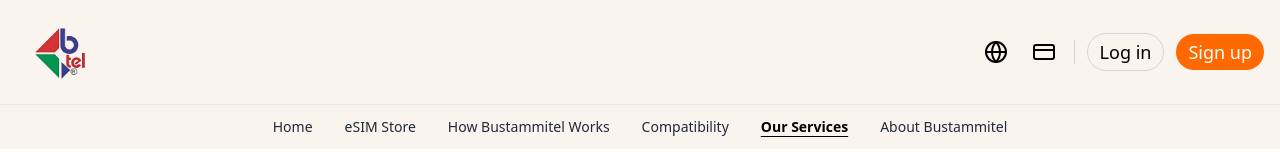
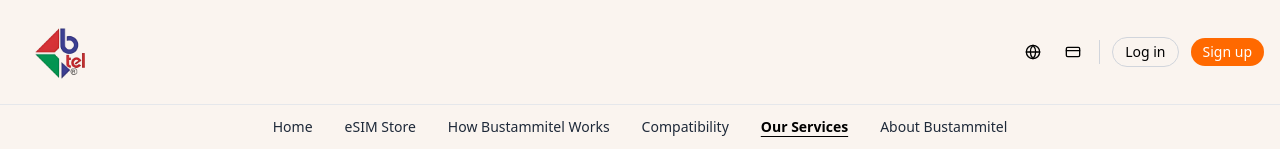
Before and after one commit to Fawn111/bustammitel_admin, a React (Vite) app: page /services in a window 1280 px wide. Shown: the top 160 px of the page. Built offline with nearby package versions, Linux system fonts and the light colour scheme; no server answers.

Commit message:
Added Funcanality 3

```diff
--- a/src/components/Navbar/Navbar.jsx
+++ b/src/components/Navbar/Navbar.jsx
@@ -40,31 +40,31 @@ export default function Navbar() {
         {/* Right side */}
         <div className="flex items-center space-x-3">
           <button className="p-1.5 hover:bg-gray-200 rounded-full">
-            <Globe className="h-6 w-6 text-black" />
+            <Globe className="h-4 w-4 text-black" />
           </button>
 
           <button className="p-1.5 hover:bg-gray-200 rounded-full">
-            <CreditCard className="h-6 w-6 text-black" />
+            <CreditCard className="h-4 w-4 text-black" />
           </button>
 
           <div className="h-6 w-px bg-gray-300"></div>
 
           {userName ? (
             <div className="flex items-center space-x-3">
-              <span className="font-medium text-gray-800 text-lg">
+              <span className="font-medium text-gray-800 text-sm">
                 Hi, {userName}
               </span>
 
               <Link
                 to="/my-esims"
-                className="px-3 py-1 bg-blue-500 text-white rounded-full text-lg font-medium hover:bg-blue-600 transition"
+                className="px-3 py-1 bg-blue-500 text-white rounded-full text-sm font-medium hover:bg-blue-600 transition"
               >
                 My eSIMs
               </Link>
 
               <button
                 onClick={handleLogout}
-                className="px-3 py-1 bg-red-500 text-white rounded-full text-lg font-medium hover:bg-red-600 transition"
+                className="px-3 py-1 bg-red-500 text-white rounded-full text-sm font-medium hover:bg-red-600 transition"
               >
                 Logout
               </button>
@@ -73,13 +73,13 @@ export default function Navbar() {
             <>
               <Link
                 to="/login"
-                className="px-3 py-1 border border-gray-300 rounded-full text-lg font-medium text-black hover:bg-gray-100"
+                className="px-3 py-1 border border-gray-300 rounded-full text-sm font-medium text-black hover:bg-gray-100"
               >
                 Log in
               </Link>
               <Link
                 to="/register"
-                className="px-3 py-1 bg-orange-500 text-white rounded-full text-lg font-medium hover:bg-orange-600"
+                className="px-3 py-1 bg-orange-500 text-white rounded-full text-sm font-medium hover:bg-orange-600"
               >
                 Sign up
               </Link>
```
